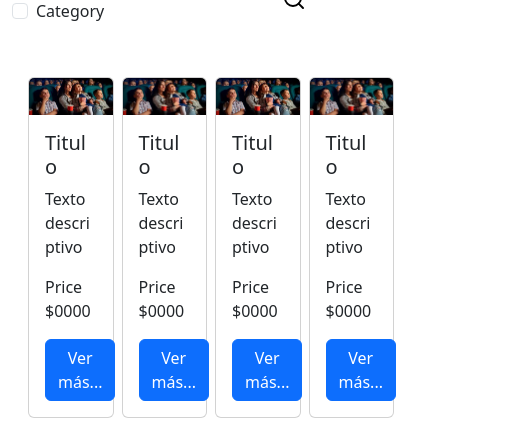
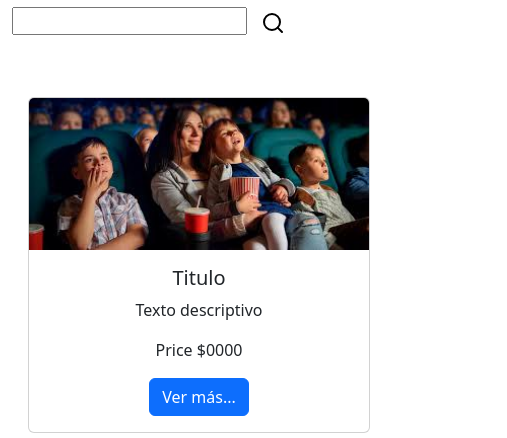
Before and after one commit to JavierHoyoss/JavaScript, a plain HTML site: page index.html in a window 390 px wide. Shown: the part 338-776 px from the top of the page, 507 px wide, since content can reach past the window. Drawn offline with nearby package versions, Linux system fonts and the light colour scheme; files that its build step writes are made by us from their sources.

Commit message:
responsive

```diff
--- a/index.html
+++ b/index.html
@@ -37,7 +37,7 @@
         </div>
         <form>
             <fieldset class="row">
-                <div class="col-8">
+                <div class="col-12 col-md-8">
                     <div class="form-check form-check-inline">
                         <input class="form-check-input" type="checkbox" id="inlineCheckbox1" value="option1">
                         <label class="form-check-label" for="inlineCheckbox1">Category</label>
@@ -59,7 +59,7 @@
                         <label class="form-check-label" for="inlineCheckbox5">Category</label>
                     </div>
                 </div>
-                <div class="col-4">
+                <div class="col-12 col-md-4">
                     <label class="search">
                         <input type="search" name="search">
                     </label>
@@ -68,9 +68,9 @@
             </fieldset>
         </form>
     </header>
-    <main class="container mt-5">
-        <div class="d-flex justify-content-between">
-            <div class="col-3 m-1">
+    <main class="container text-center mt-5">
+        <div class="row">
+            <div class="col-12 col-sm-6 col-md-3 m-1">
                 <div class="card" >
                     <img src="/assets/Cinema.jpg" class="card-img-top" alt="...">
                     <div class="card-body">
@@ -81,7 +81,7 @@
                     </div>
                 </div>
             </div>
-            <div class="col-3 m-1">
+            <div class="col-12 col-sm-6 col-md-3 m-1">
                 <div class="card " >
                     <img src="/assets/Cinema.jpg" class="card-img-top" alt="...">
                     <div class="card-body">
@@ -92,7 +92,7 @@
                     </div>
                 </div>
             </div>
-            <div class="col-3 m-1">
+            <div class="col-12 col-sm-6 col-md-3 m-1">
                 <div class="card" >
                     <img src="/assets/Cinema.jpg" class="card-img-top" alt="...">
                     <div class="card-body">
@@ -103,7 +103,7 @@
                     </div>
                 </div>
             </div>
-            <div class="col-3 m-1">
+            <div class="col-12 col-sm-6 col-md-3 m-1">
                 <div class="card">
                     <img src="/assets/Cinema.jpg" class="card-img-top" alt="...">
                     <div class="card-body">
--- a/styles/style.css
+++ b/styles/style.css
@@ -37,3 +37,6 @@ button{
     width: 64%;
     height: auto;
 }
+
+@media only screen and (max-width:768px){
+}
```
Also changed, not shown: contact.html (+2 -2 lines), details.html (+2 -2 lines), past_event.html (+2 -2 lines), stats.html (+2 -2 lines), upcoming_event.html (+2 -2 lines).
